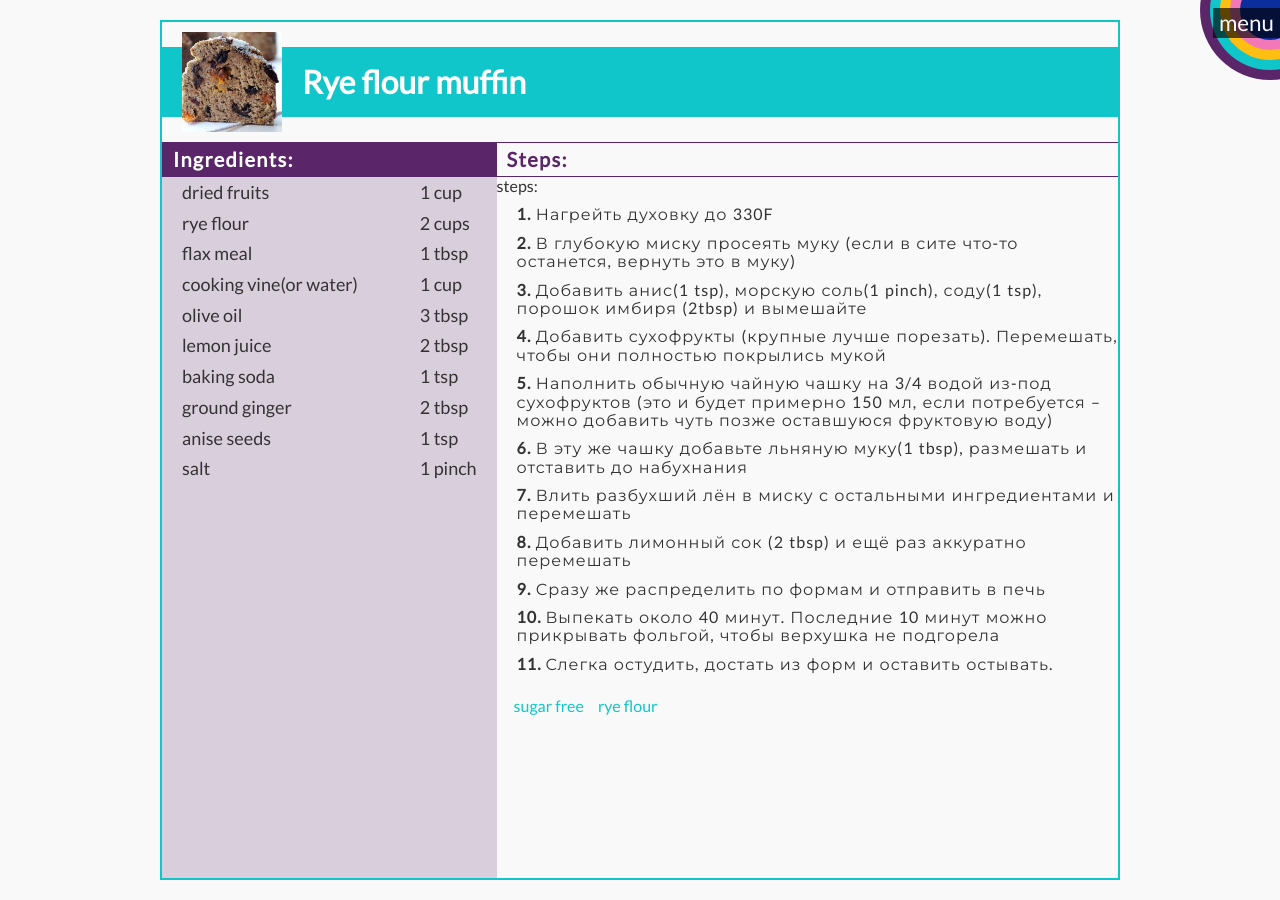
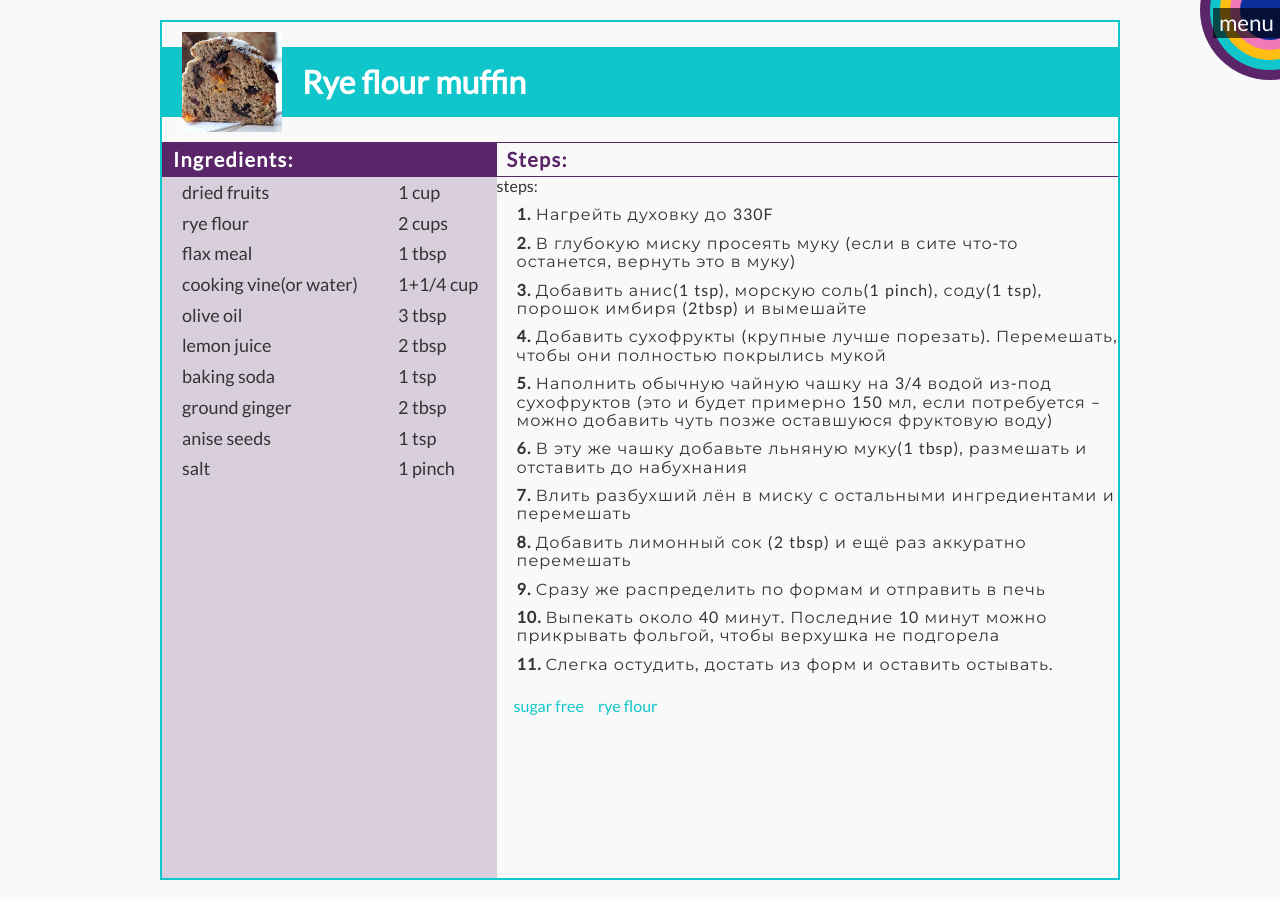
Before and after one commit to yuliapi/ipCook, a Jekyll site: the page built from _posts/2018-05-22-rye-flour-muffin.md, in a window 1280 px wide. Built offline with Jekyll 4.4.1, drawn with Linux system fonts in a browser that asks for light colours; nearby versions of some CDN libraries.

Commit message:
Add/edit recipe or image

```diff
--- a/_config.yml
+++ b/_config.yml
@@ -55,7 +55,7 @@
       title: YYYY-MM-DD-recipe-title.md
       output: true
       permalink: /recipe-title/
-      src: /assets/images/file-name.ext
+      src:
       origin:
       category: ""
       tags: ""
--- a/_posts/2018-05-22-rye-flour-muffin.md
+++ b/_posts/2018-05-22-rye-flour-muffin.md
@@ -1,28 +1,28 @@
 ---
+title: rye flour muffin
 layout: post
-title:  rye flour muffin
-date:   2018-05-22 11:10:00
 output: true
-permalink: /rye-flour-muffin/
+permalink: "/rye-flour-muffin/"
+src: "/assets/images/rye-muffin.jpg"
+origin: https://www.lenafilatova.com/2015/04/pashalnyiy-kulich-na-rzhanoy-muce/
+category: desserts
+tags:
+- sugar free
+- rye flour
+ingredients:
+- dried fruits: 1 cup
+- rye flour: 2 cups
+- flax meal: 1 tbsp
+- cooking vine(or water): 1+1/4  cup
+- olive oil: 3 tbsp
+- lemon juice: 2 tbsp
+- baking soda: 1 tsp
+- ground ginger: 2 tbsp
+- anise seeds: 1 tsp
+- salt: 1 pinch
+date: '2018-05-22 11:10:00 +0000'
+---
 
-src: /assets/images/rye-muffin.jpg
-origin: https://www.lenafilatova.com/2015/04/pashalnyiy-kulich-na-rzhanoy-muce/
-
-category: desserts
-tags: [sugar free, rye flour]
-
-ingredients:
-    - dried fruits: 1 cup
-    - rye flour: 2 cups
-    - flax meal: 1 tbsp
-    - cooking vine(or water): 1 cup
-    - olive oil: 3 tbsp
-    - lemon juice: 2 tbsp
-    - baking soda: 1 tsp
-    - ground ginger: 2 tbsp
-    - anise seeds: 1 tsp
-    - salt: 1 pinch
----
 steps:
 1. Нагрейть духовку до 330F
 2. В глубокую миску просеять муку (если в сите что-то останется, вернуть это в муку)
```
Also changed, not shown: 7 other files.
